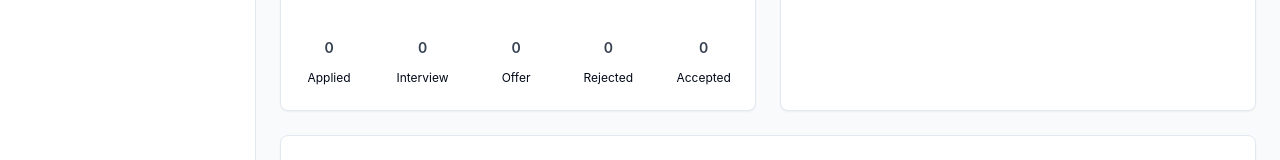
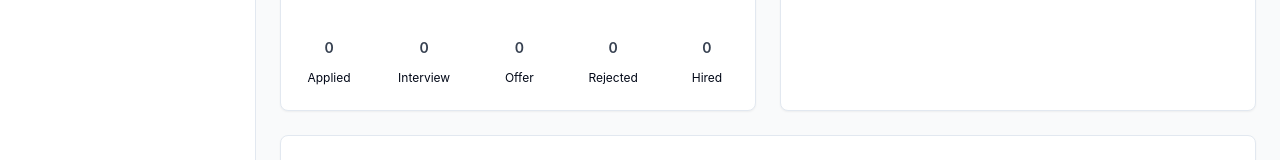
Before and after one commit to deddecco/senior-capstone-spring-2025, a React (Create React App) app in the folder frontend/: page /dashboard in a window 1280 px wide. Shown: the part 517-677 px from the top of the page. Built offline with nearby package versions, Linux system fonts and the light colour scheme; no server answers.

Commit message:
fix hired bug

```diff
--- a/frontend/src/pages/dashboard/Dashboard.js
+++ b/frontend/src/pages/dashboard/Dashboard.js
@@ -192,7 +192,7 @@
                     <div className="flex flex-col items-center">
                         <span className="mb-1 text-sm font-semibold text-gray-700">{stats.hired}</span>
                         <div className="bg-blue-500 w-12" style={{height: heights.hiredHeight}}></div>
-                        <span className="text-xs mt-2">Accepted</span>
+                        <span className="text-xs mt-2">Hired</span>
                     </div>
                 </div>
             </div>
```
